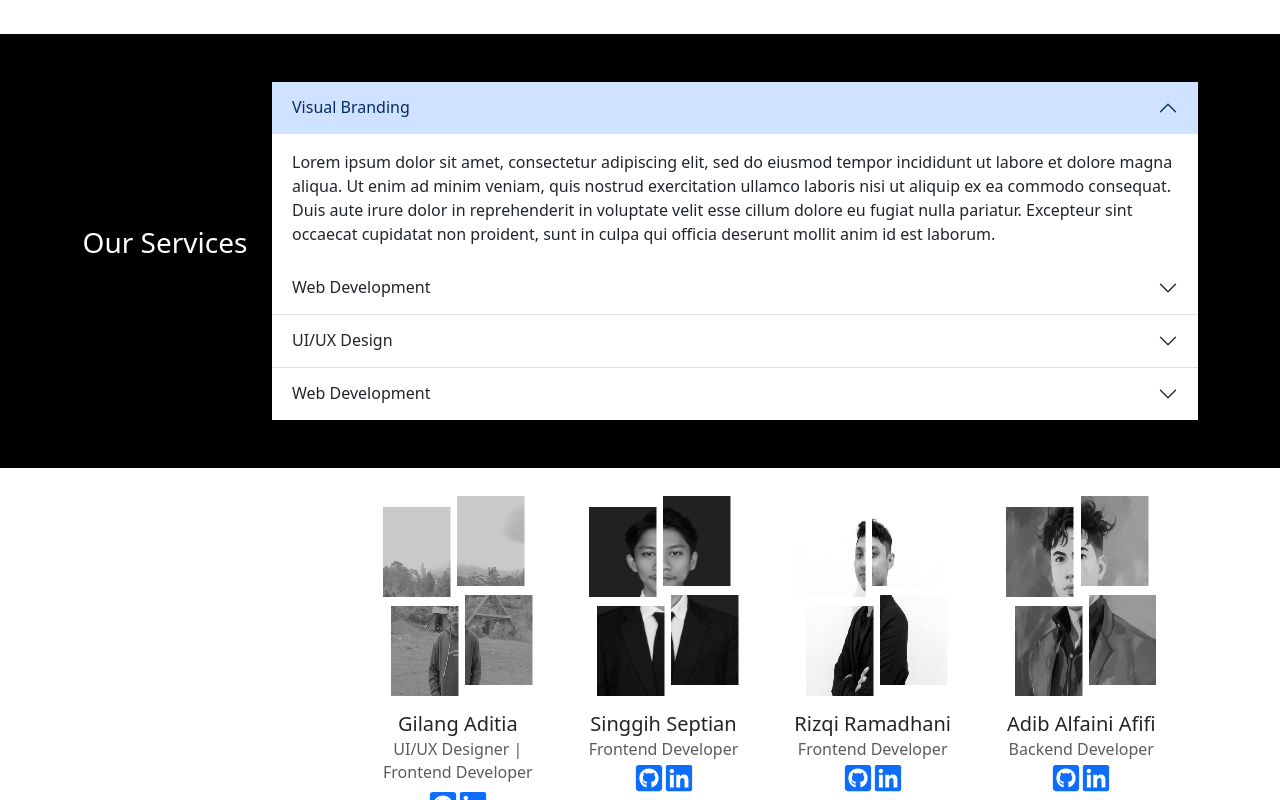
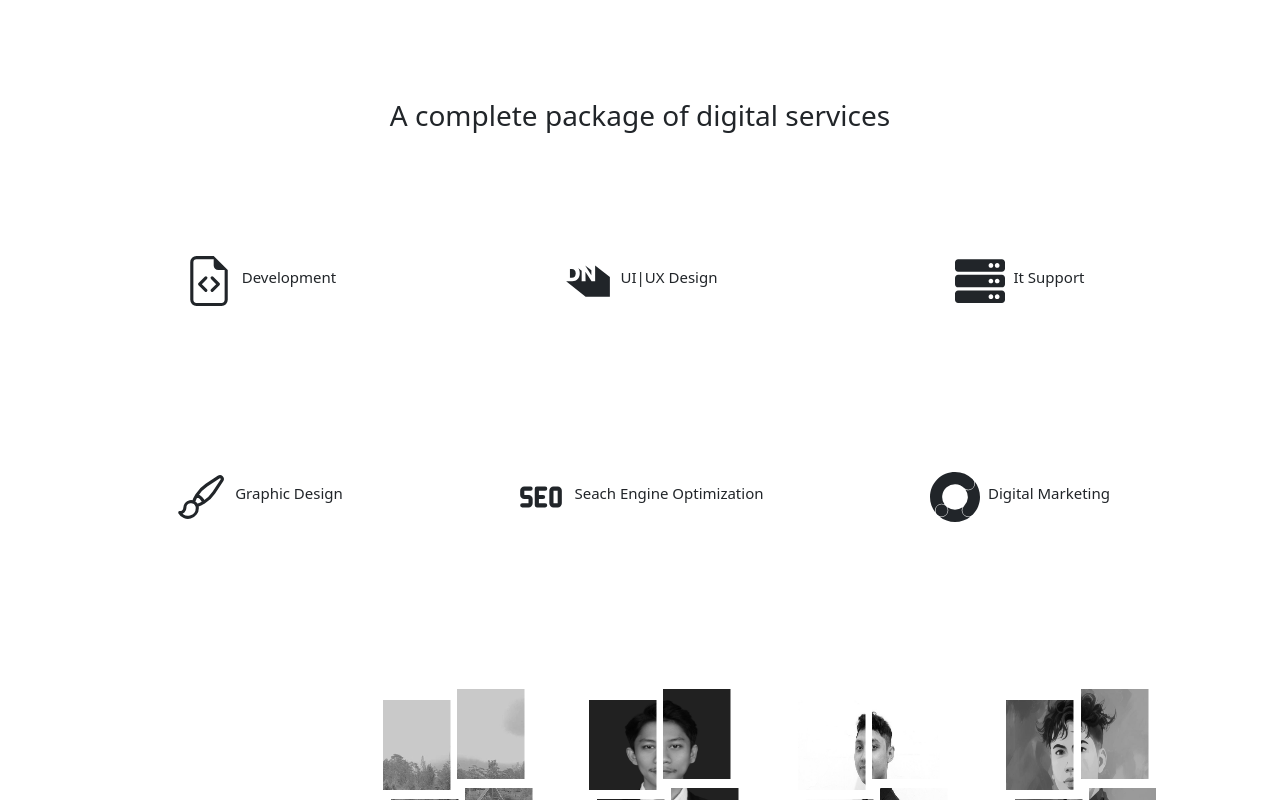
Before and after one commit to Zenith-Solutions-Project/zenith-comprof, a React (Vite) app: page /home in a window 1280 px wide. Shown: the part 660-1460 px from the top of the page. Built offline with nearby package versions, Linux system fonts and the light colour scheme.

Commit message:
ubah view sevice

```diff
--- a/src/app/components/partials/Footer.jsx
+++ b/src/app/components/partials/Footer.jsx
@@ -1,6 +1,5 @@
-import React from "react";
 import { Image } from "react-bootstrap";
-import { FaGithub } from "react-icons/fa";
+
 import { FaYoutube } from "react-icons/fa";
 import { FaInstagram } from "react-icons/fa";
 import { FaTiktok } from "react-icons/fa6";
--- a/src/app/components/partials/NavigationBar.jsx
+++ b/src/app/components/partials/NavigationBar.jsx
@@ -30,10 +30,9 @@ function NavigationBar() {
         <Link
           to="/"
           className="navbar-brand text-uppercase fw-bold fs-1 d-flex gap-3 align-items-center"
-          style={{ letterSpacing: "2px" }}
-        >
-          <Image src={Zenith} style={imageStyle} fluid />
-          <NavbarBrand>ZENITH</NavbarBrand>
+          style={{ letterSpacing: "2px" }}>
+          {/* <Image src={Zenith} style={imageStyle} fluid /> */}
+          <NavbarBrand className="fs-1">ZENITH</NavbarBrand>
         </Link>
 
         <Navbar.Toggle aria-controls="basic-navbar-nav" />
@@ -48,8 +47,7 @@ function NavigationBar() {
           </Nav>
           <ButtonCustom
             className="btn-outline-dark rounded-3"
-            onClick={handleClick}
-          >
+            onClick={handleClick}>
             Contact Us
           </ButtonCustom>
         </Navbar.Collapse>
--- /dev/null
+++ b/src/app/components/ui/contacus/ContactUS.jsx
@@ -0,0 +1,11 @@
+import React from "react";
+
+const ContactUS = () => {
+  return (
+    <div>
+      <h1>ContactUS</h1>
+    </div>
+  );
+};
+
+export default ContactUS;
--- a/src/app/components/ui/ourservice/OurServices.jsx
+++ b/src/app/components/ui/ourservice/OurServices.jsx
@@ -1,72 +1,55 @@
 import React from "react";
-import { Col, Container, Row, Accordion } from "react-bootstrap";
+import { Col, Container, Row, Card } from "react-bootstrap";
+import { FaCode, FaServer } from "react-icons/fa";
+import { IoLogoDesignernews } from "react-icons/io";
+import { BsFileEarmarkCode } from "react-icons/bs";
+import { HiOutlinePaintBrush } from "react-icons/hi2";
+import { TbSeo } from "react-icons/tb";
+import { SiGooglemarketingplatform } from "react-icons/si";
+import "./services.css";
+const OurServices = () => {
+  const cardData = [
+    { id: 1, title: "Development", icons: <BsFileEarmarkCode size={50} /> },
+    { id: 2, title: "UI|UX Design", icons: <IoLogoDesignernews size={50} /> },
+    { id: 3, title: "It Support", icons: <FaServer size={50} /> },
+    {
+      id: 4,
+      title: "Graphic Design",
+      icons: <HiOutlinePaintBrush size={50} />,
+    },
+    {
+      id: 5,
+      title: "Seach Engine Optimization",
+      icons: <TbSeo size={50} />,
+    },
+    {
+      id: 5,
+      title: "Digital Marketing",
+      icons: <SiGooglemarketingplatform size={50} />,
+    },
+  ];
 
-const OurServices = () => {
   return (
-    <div className="bg-black">
-      {" "}
+    <div className="">
       <Container>
-        <Row className="bg-black d-flex align-items-center py-5">
-          <Col lg={2}>
-            <h3 className="text-white text-center mb-3">Our Services</h3>
+        <Row className=" d-flex align-items-center py-5">
+          <Col lg={12}>
+            <h3 className="text-center mb-5 text-dark">
+              A complete package of digital services
+            </h3>
           </Col>
-          <Col>
-            {" "}
-            <Accordion defaultActiveKey="0" flush className="bg-dark">
-              <Accordion.Item eventKey="0" className="border-0">
-                <Accordion.Header>Visual Branding</Accordion.Header>
-                <Accordion.Body>
-                  Lorem ipsum dolor sit amet, consectetur adipiscing elit, sed
-                  do eiusmod tempor incididunt ut labore et dolore magna aliqua.
-                  Ut enim ad minim veniam, quis nostrud exercitation ullamco
-                  laboris nisi ut aliquip ex ea commodo consequat. Duis aute
-                  irure dolor in reprehenderit in voluptate velit esse cillum
-                  dolore eu fugiat nulla pariatur. Excepteur sint occaecat
-                  cupidatat non proident, sunt in culpa qui officia deserunt
-                  mollit anim id est laborum.
-                </Accordion.Body>
-              </Accordion.Item>
-              <Accordion.Item eventKey="1">
-                <Accordion.Header>Web Development</Accordion.Header>
-                <Accordion.Body>
-                  Lorem ipsum dolor sit amet, consectetur adipiscing elit, sed
-                  do eiusmod tempor incididunt ut labore et dolore magna aliqua.
-                  Ut enim ad minim veniam, quis nostrud exercitation ullamco
-                  laboris nisi ut aliquip ex ea commodo consequat. Duis aute
-                  irure dolor in reprehenderit in voluptate velit esse cillum
-                  dolore eu fugiat nulla pariatur. Excepteur sint occaecat
-                  cupidatat non proident, sunt in culpa qui officia deserunt
-                  mollit anim id est laborum.
-                </Accordion.Body>
-              </Accordion.Item>
-              <Accordion.Item eventKey="2">
-                <Accordion.Header>UI/UX Design</Accordion.Header>
-                <Accordion.Body>
-                  Lorem ipsum dolor sit amet, consectetur adipiscing elit, sed
-                  do eiusmod tempor incididunt ut labore et dolore magna aliqua.
-                  Ut enim ad minim veniam, quis nostrud exercitation ullamco
-                  laboris nisi ut aliquip ex ea commodo consequat. Duis aute
-                  irure dolor in reprehenderit in voluptate velit esse cillum
-                  dolore eu fugiat nulla pariatur. Excepteur sint occaecat
-                  cupidatat non proident, sunt in culpa qui officia deserunt
-                  mollit anim id est laborum.
-                </Accordion.Body>
-              </Accordion.Item>
-              <Accordion.Item eventKey="3">
-                <Accordion.Header>Web Development</Accordion.Header>
-                <Accordion.Body>
-                  Lorem ipsum dolor sit amet, consectetur adipiscing elit, sed
-                  do eiusmod tempor incididunt ut labore et dolore magna aliqua.
-                  Ut enim ad minim veniam, quis nostrud exercitation ullamco
-                  laboris nisi ut aliquip ex ea commodo consequat. Duis aute
-                  irure dolor in reprehenderit in voluptate velit esse cillum
-                  dolore eu fugiat nulla pariatur. Excepteur sint occaecat
-                  cupidatat non proident, sunt in culpa qui officia deserunt
-                  mollit anim id est laborum.
-                </Accordion.Body>
-              </Accordion.Item>
-            </Accordion>
-          </Col>
+          {cardData.map((card) => (
+            <Col lg={4} key={card.id}>
+              <Card
+                className="border-0 card-effect mb-3 "
+                style={{ height: "200px" }}>
+                <Card.Body className="d-flex align-items-center justify-content-center gap-2 ">
+                  <span>{card.icons}</span>
+                  <h1 className="shadow-effect">{card.title}</h1>
+                </Card.Body>
+              </Card>
+            </Col>
+          ))}
         </Row>
       </Container>
     </div>
--- /dev/null
+++ b/src/app/components/ui/ourservice/services.css
@@ -0,0 +1,19 @@
+.card-effect h1 {
+    font-size: 15px;
+    transition: font-size 0.4s ease, transform 0.4s ease, box-shadow 0.4s ease;
+}
+
+.card-effect:hover {
+    transform: scale(1.05);
+    background-color: black;
+    color: white;
+    box-shadow: 0 0 20px rgba(0, 0, 0, 0.2);
+    text-shadow: 3px 3px 0px rgba(255,0,0,0.7),
+    -1px -1px 0 rgba(0,255,0,0.7),
+    1px -1px 0 rgba(0,0,255,0.7),
+    -1px 1px 0 rgba(0,255,255,0.7);
+}
+
+.card-effect:hover h1 {
+    font-size: 20px;
+}
--- a/src/app/components/ui/teams/OurTeams.jsx
+++ b/src/app/components/ui/teams/OurTeams.jsx
@@ -64,8 +64,7 @@ const OurTeams = () => {
             {teams.map((teamMember, index) => (
               <Card
                 key={index}
-                className="border-0 d-flex flex-column align-items-center"
-              >
+                className="border-0 d-flex flex-column align-items-center">
                 <Image
                   src={teamMember.image}
                   style={imageStyle}
@@ -83,16 +82,14 @@ const OurTeams = () => {
                     <a
                       href={teamMember.github}
                       target="_blank"
-                      rel="noopener noreferrer"
-                    >
-                      <FaGithubSquare size={30} />
+                      rel="noopener noreferrer">
+                      <FaGithubSquare size={30} color="black" />
                     </a>
                     <a
                       href={teamMember.linkedin}
                       target="_blank"
-                      rel="noopener noreferrer"
-                    >
-                      <FaLinkedin size={30} />
+                      rel="noopener noreferrer">
+                      <FaLinkedin size={30} color="black" />
                     </a>
                   </Card.Text>
                 </Card.Body>
--- a/src/app/pages/Home.jsx
+++ b/src/app/pages/Home.jsx
@@ -3,7 +3,8 @@ import Hero from "../components/ui/hero/Hero";
 import OurServices from "../components/ui/ourservice/OurServices";
 import OurTeams from "../components/ui/teams/OurTeams";
 import Portofolio from "../components/ui/portofolio/Portofolio";
-import SliderPorto from "./SliderPorto"
+import SliderPorto from "./SliderPorto";
+import ContactUS from "../components/ui/contacus/ContactUS";
 const Home = () => {
   return (
     <>
@@ -13,6 +14,7 @@ const Home = () => {
         <OurTeams />
 
         <SliderPorto />
+        <ContactUS />
       </div>
     </>
   );
```
